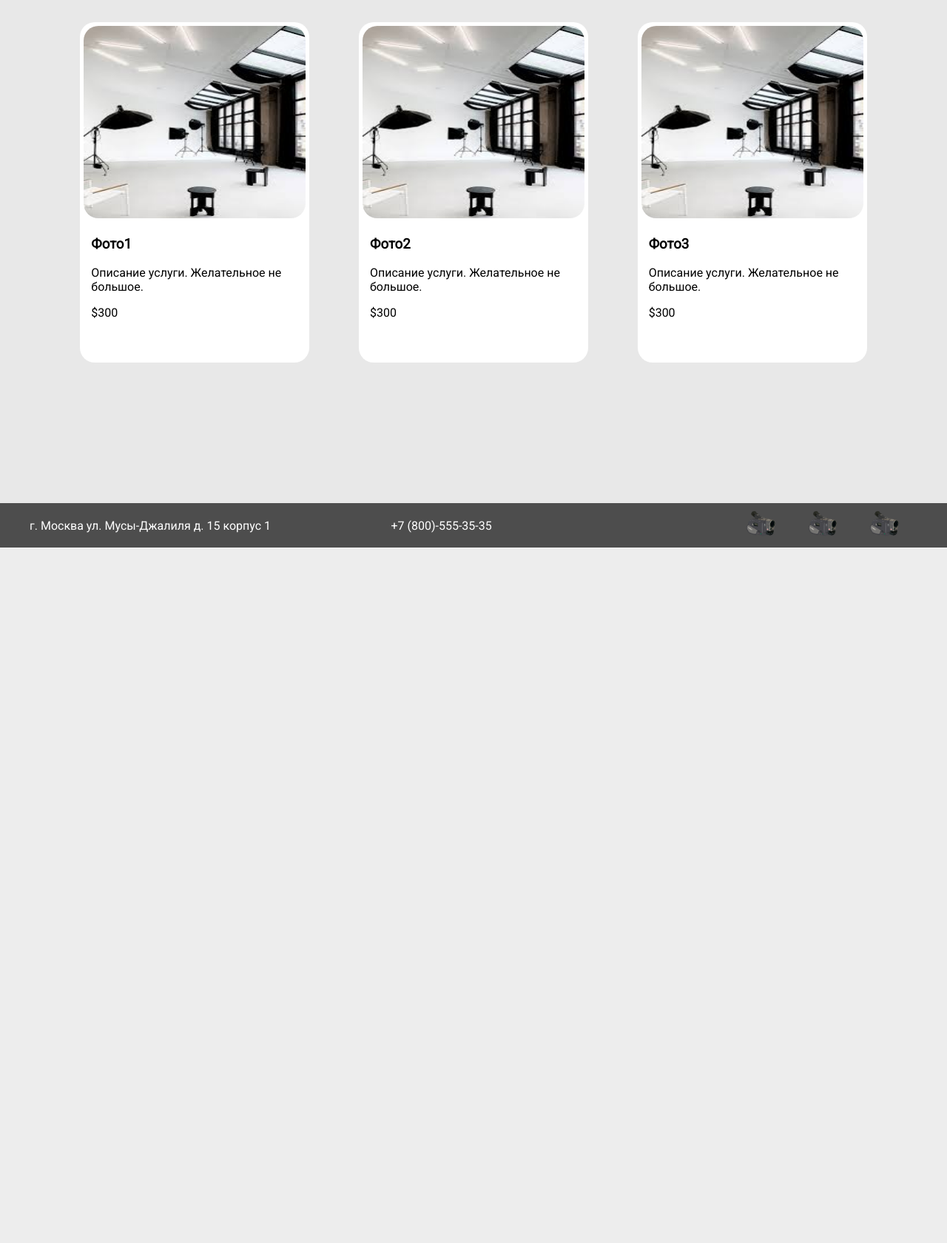
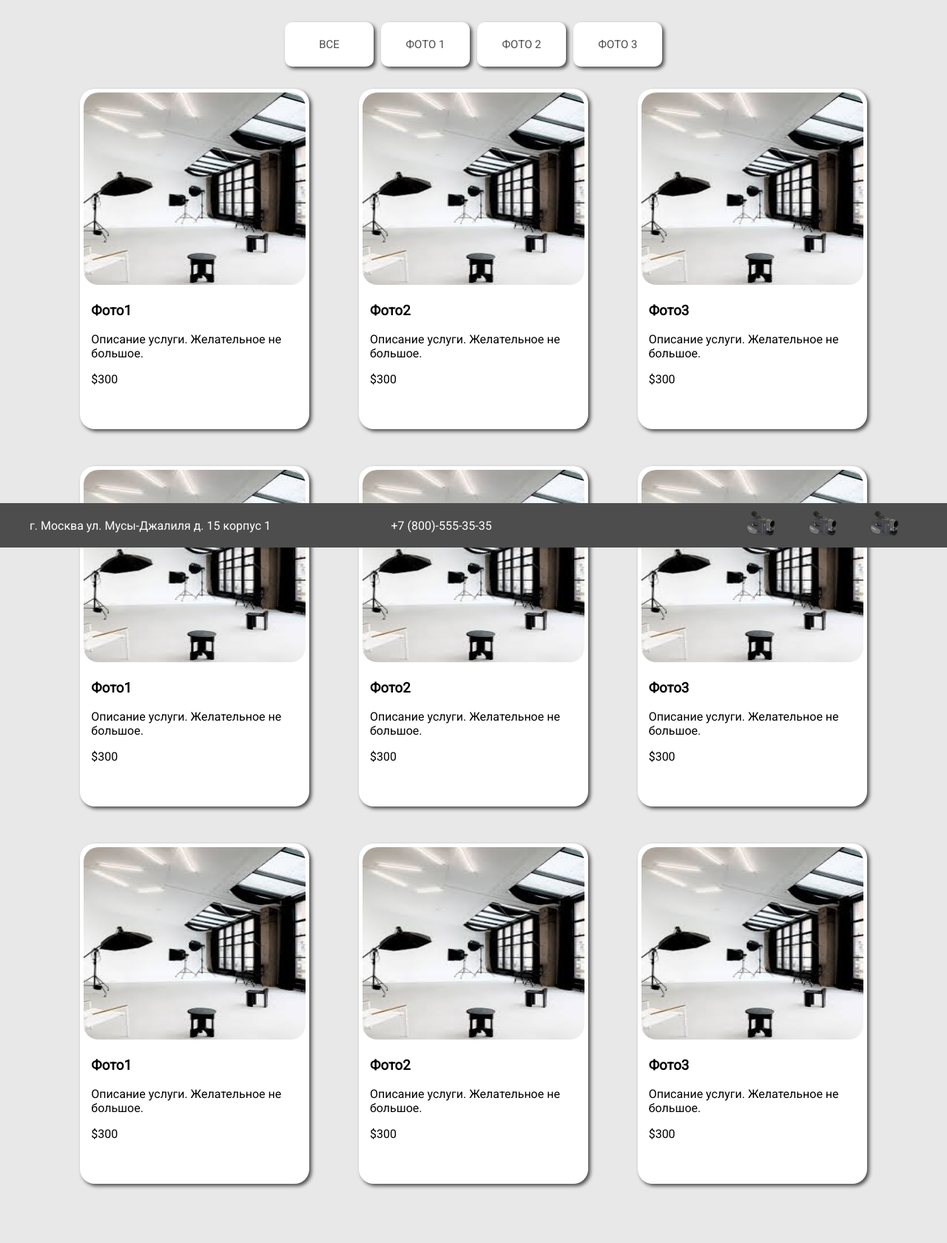
Before and after one commit to Reck171/Photo-Studio, a PHP site: the page made by Our services.php in a window 1280 px wide. Shown: the part 60-1740 px from the top of the page at 74% size. Before the commit the page ends 800 px from the top, so only its background shows below. Run offline with PHP 8.4, Linux system fonts and the light colour scheme; some libraries are stand-ins or nearby versions.

Commit message:
сделал фильтрацию на странице услуг и добавил тени

```diff
--- a/Our services.php
+++ b/Our services.php
@@ -16,9 +16,63 @@ require "Templates/header.php";
     </head>
 
     <body>
+        <div class="filter">
+            <button class="button button_type_all" data-filter="all">Все</button>
+            <button class="button button_type_photo1" data-filter="photo1">Фото 1</button>
+            <button class="button button_type_photo2" data-filter="photo2">Фото 2</button>
+            <button class="button button_type_photo3" data-filter="photo3">Фото 3</button>
+        </div>
         <section class="services-items">
             <div class="container">
                 <div class="cards-wrapper">
+                    <div class="card photo1">
+                        <img src="Assets/photostudia.jpg" alt="cardphoto">
+                        <div class="card-content-wrapper">
+                            <h3>Фото1</h3>
+                            <p>Описание услуги. Желательное не большое.</p>
+                            <span class="price">$300</span>
+                        </div>
+                    </div>
+                    <div class="card photo2">
+                        <img src="Assets/photostudia.jpg" alt="cardphoto">
+                        <div class="card-content-wrapper">
+                            <h3>Фото2</h3>
+                            <p>Описание услуги. Желательное не большое.</p>
+                            <span class="price">$300</span>
+                        </div>
+                    </div>
+                    <div class="card photo3">
+                        <img src="Assets/photostudia.jpg" alt="cardphoto">
+                        <div class="card-content-wrapper">
+                            <h3>Фото3</h3>
+                            <p>Описание услуги. Желательное не большое.</p>
+                            <span class="price">$300</span>
+                        </div>
+                    </div>
+                    <div class="card photo1">
+                        <img src="Assets/photostudia.jpg" alt="cardphoto">
+                        <div class="card-content-wrapper">
+                            <h3>Фото1</h3>
+                            <p>Описание услуги. Желательное не большое.</p>
+                            <span class="price">$300</span>
+                        </div>
+                    </div>
+                    <div class="card photo2">
+                        <img src="Assets/photostudia.jpg" alt="cardphoto">
+                        <div class="card-content-wrapper">
+                            <h3>Фото2</h3>
+                            <p>Описание услуги. Желательное не большое.</p>
+                            <span class="price">$300</span>
+                        </div>
+                    </div>
+                    <div class="card photo3">
+                        <img src="Assets/photostudia.jpg" alt="cardphoto">
+                        <div class="card-content-wrapper">
+                            <h3>Фото3</h3>
+                            <p>Описание услуги. Желательное не большое.</p>
+                            <span class="price">$300</span>
+                        </div>
+                    </div>
                     <div class="card photo1">
                         <img src="Assets/photostudia.jpg" alt="cardphoto">
                         <div class="card-content-wrapper">
--- a/style.css
+++ b/style.css
@@ -113,6 +113,8 @@ header .name {
     position: relative;
     padding: 5px;
     margin-bottom: 50px;
+    transition: 0.5s;
+    box-shadow: 3px 3px 5px #4d4d4d;
 }
 
 .card img {
@@ -128,6 +130,7 @@ header .name {
     justify-content: space-around;
     padding: 0 35px;
     flex-wrap: wrap;
+
 }
 
 .card-content-wrapper {
@@ -174,3 +177,67 @@ header .name {
     text-decoration: none;
     color: #fff;
 }
+
+
+
+
+
+.filter {
+    display: flex;
+    justify-content: center;
+    margin: 0 auto;
+    padding-top: 30px;
+}
+
+.button {
+    border: none;
+    background-color: #ffffff;
+    color: #4d4d4d;
+    width: 120px;
+    height: 60px;
+    display: flex;
+    align-items: center;
+    justify-content: center;
+    font-family: "Roboto";
+    font-size: 15px;
+    text-transform: uppercase;
+    margin-right: 10px;
+    border-radius: 10px;
+    position: relative;
+    box-shadow: 3px 3px 5px #4d4d4d;
+}
+
+button:active {
+    bottom: -1px;
+}
+
+.button:last-child {
+    margin: 0;
+}
+
+
+.hide {
+    animation-name: hide;
+    animation-duration: 0.5s;
+    animation-fill-mode: forwards;
+}
+
+.anime {
+    transform: scale(0);
+    opacity: 0;
+}
+
+@keyframes hide {
+    0% {
+        visibility: visible;
+        height: 200px;
+    }
+    100% {
+        visibility: hidden;
+        height: 0px;
+        width: 0px;
+        margin: 0;
+        font-size: 0;
+        max-width: 0;
+    }
+}
```
Also changed, not shown: script.js (added, +37 -0 lines).
